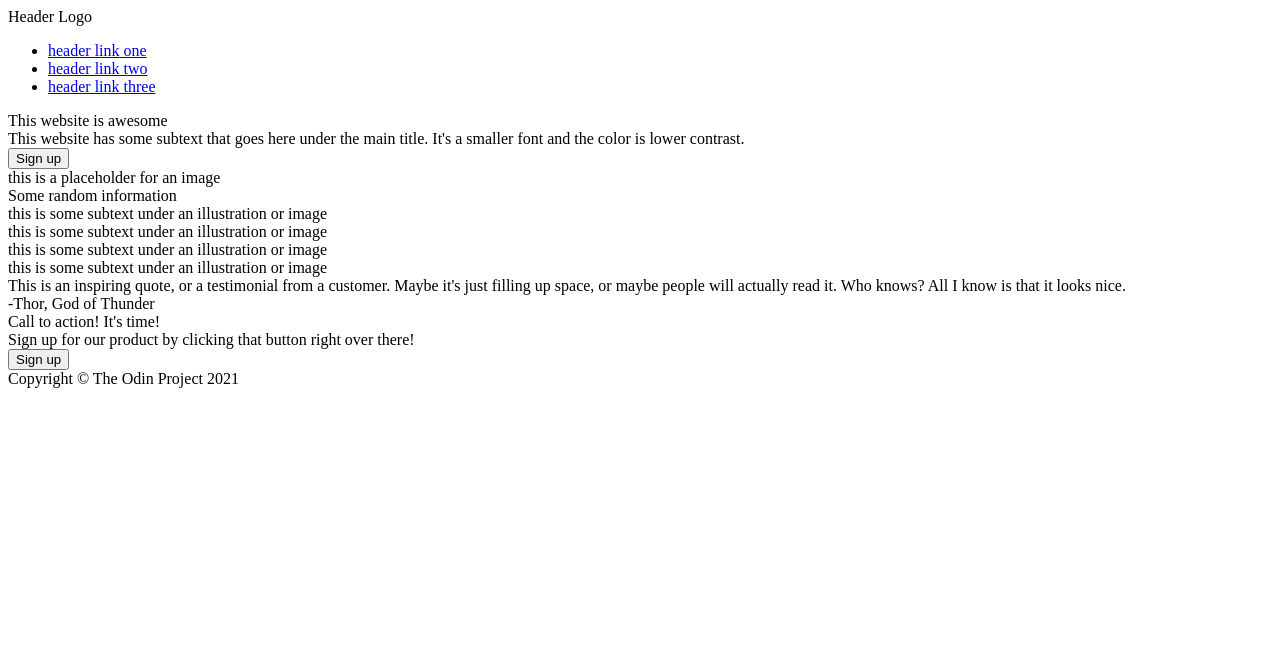
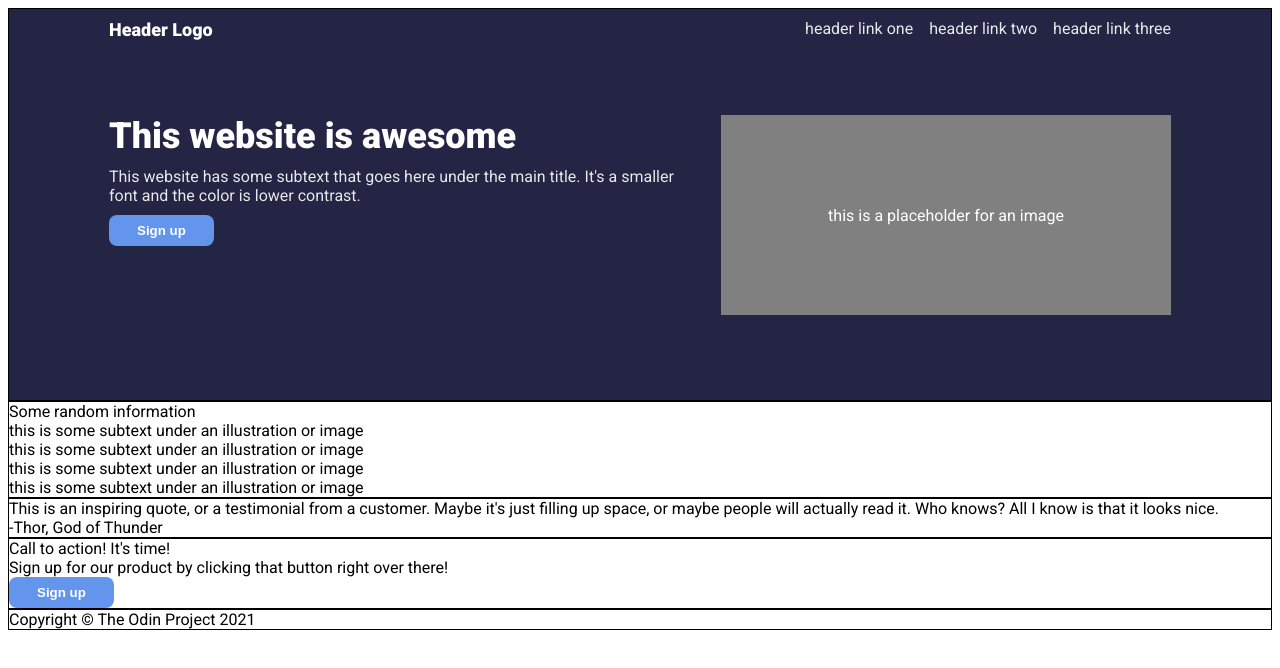
Before and after one commit to BigSeanyBoy/odin-landing, a plain HTML site: page index.html in a window 1280 px wide. Drawn offline with Linux system fonts and the light colour scheme.

Commit message:
Completed styling for the first section of 'index.html' which consists of the header and hero content.

```diff
--- a/index.html
+++ b/index.html
@@ -18,12 +18,14 @@
             </div>
         </div>
         <div class="content-one">
-            <div class="hero-title">This website is awesome</div>
-            <div class="hero-text">This website has some subtext
-                that goes here under the main title. It's a smaller
-                font and the color is lower contrast.
+            <div class="hero-content">
+                <div class="hero-title">This website is awesome</div>
+                <div class="hero-text">This website has some subtext
+                    that goes here under the main title. It's a smaller
+                    font and the color is lower contrast.
+                </div>
+                <button class="website-sign-up">Sign up</button>
             </div>
-            <button class="website-sign-up">Sign up</button>
             <div class="image">this is a placeholder for an image</div>
         </div>
     </div>
--- a/styles.css
+++ b/styles.css
@@ -0,0 +1,80 @@
+@import url("https://fonts.googleapis.com/css2?family=Roboto:wght@400;900&display=swap");
+
+body {
+  font-family: "Roboto", sans-serif;
+}
+
+body > div {
+  border: 1px solid black;
+}
+
+.section-one {
+  display: flex;
+  flex-direction: column;
+  background-color: #242444;
+  color: white;
+  padding: 10px 100px;
+}
+
+.header,
+.content-one {
+  display: flex;
+  justify-content: space-between;
+}
+
+.logo {
+  font-weight: 900;
+  font-size: 18px;
+}
+
+.content-one {
+  align-items: flex-start;
+  padding: 75px 0px;
+}
+
+.hero-content {
+  padding-right: 20px;
+}
+
+.hero-title {
+  font-weight: 900;
+  font-size: 36px;
+}
+
+.hero-text {
+  color: #e8e8e8;
+  padding: 10px 0px;
+}
+
+.image {
+  background-color: grey;
+  height: 200px;
+  width: 450px;
+  text-align: center;
+  display: flex;
+  justify-content: center;
+  align-items: center;
+  flex-shrink: 0;
+}
+
+ul {
+  margin: 0px;
+  padding: 0px;
+  list-style-type: none;
+  display: flex;
+}
+
+a {
+  text-decoration: none;
+  color: #e8e8e8;
+  padding-left: 16px;
+}
+
+button {
+  padding: 8px 28px;
+  font-weight: 900;
+  color: white;
+  background-color: cornflowerblue;
+  border: none;
+  border-radius: 8px;
+}
```
